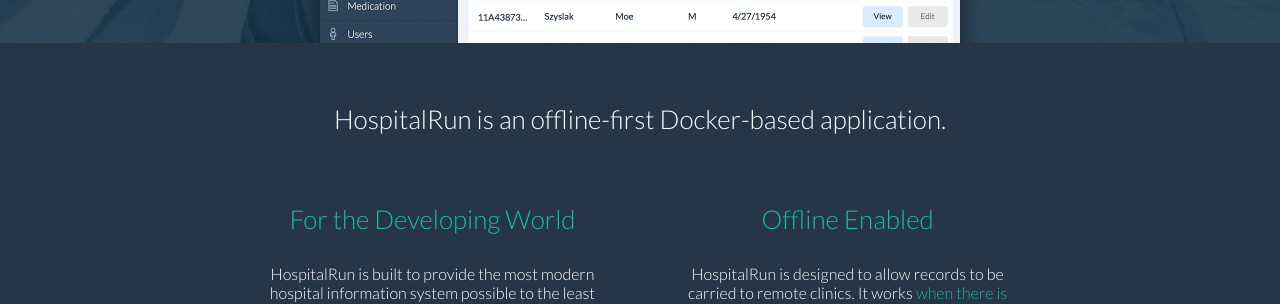
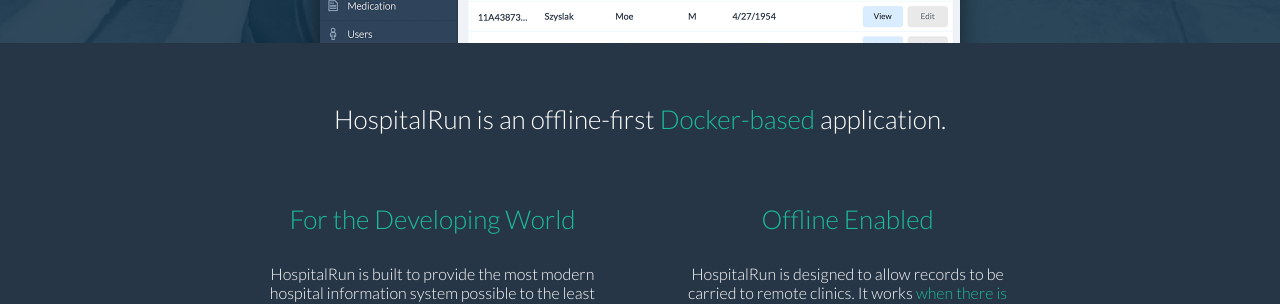
Before and after one commit to HospitalRun/hospitalrun.io, a Jekyll site: the page built from index.html, in a window 1280 px wide. Shown: the part 722-1026 px from the top of the page. Built offline with Jekyll 4.4.1, drawn with Linux system fonts in a browser that asks for light colours.

Commit message:
Update product-summary.html

```diff
--- a/_includes/home/product-summary.html
+++ b/_includes/home/product-summary.html
@@ -1,7 +1,8 @@
 <div class="product-summary">
   <div class="wrapper">
 
-    <h2 class="summary-heading">HospitalRun is an offline-first Docker-based application.</h2>
+    <h2 class="summary-heading">HospitalRun is an offline-first <a target="_blank"
+        href="https://www.docker.com/">Docker-based</a> application.</h2>
 
     <div class="features">
 
```
